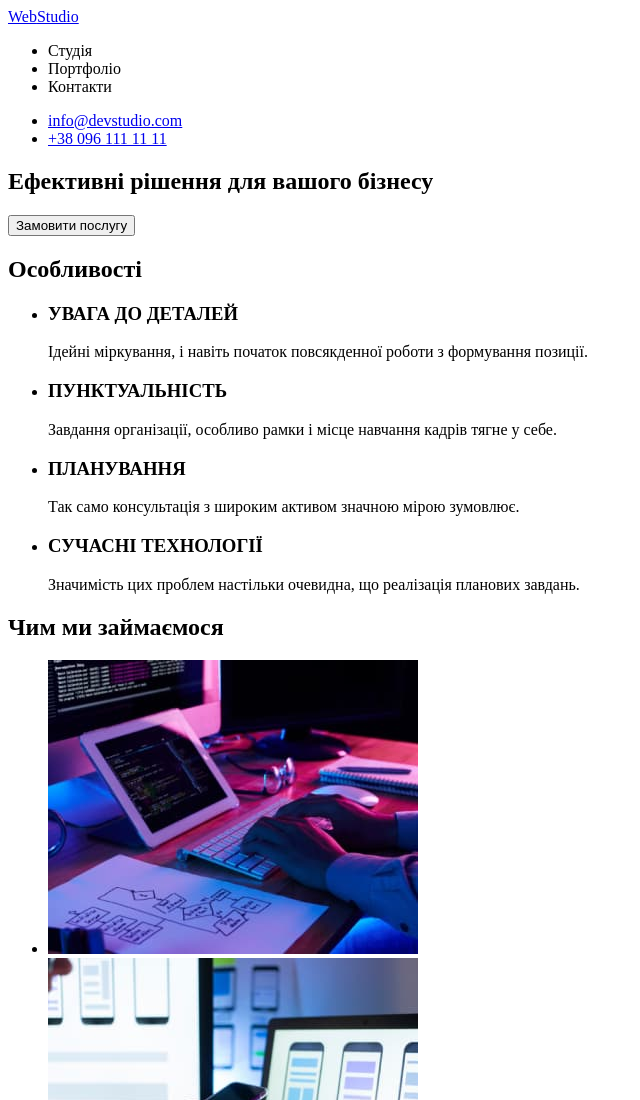
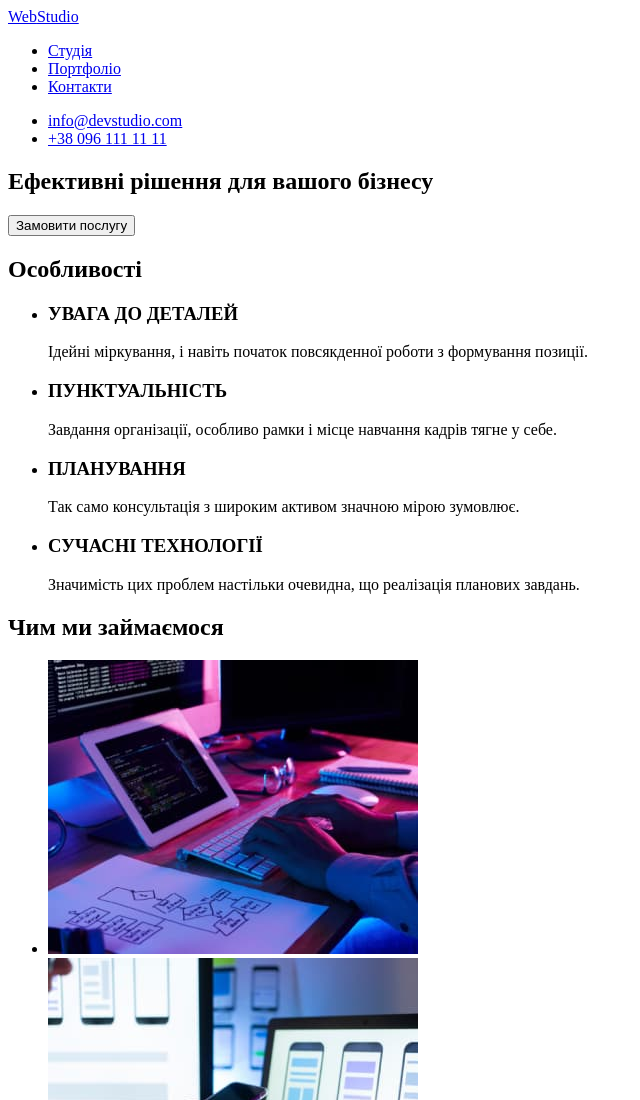
Before and after one commit to momotvit/goit-markup-hw-1, a plain HTML site: page index.html in a window 1280 px wide. Shown: the top 1100 px of the page, without its empty margins (0-640 px from the left). Drawn offline with Linux system fonts and the light colour scheme.

Commit message:
added links to lines 15-16

```diff
--- a/index.html
+++ b/index.html
@@ -12,9 +12,9 @@
       <nav>
         <a lang="en" href="./index.html">Web<span>Studio</span></a>
         <ul>
-          <li>Студія</li>
-          <li>Портфоліо</li>
-          <li>Контакти</li>
+          <li><a href="#">Студія</a></li>
+          <li><a href="#">Портфоліо</a></li>
+          <li><a href="#">Контакти</a></li>
         </ul>
       </nav>
       <ul>
```
